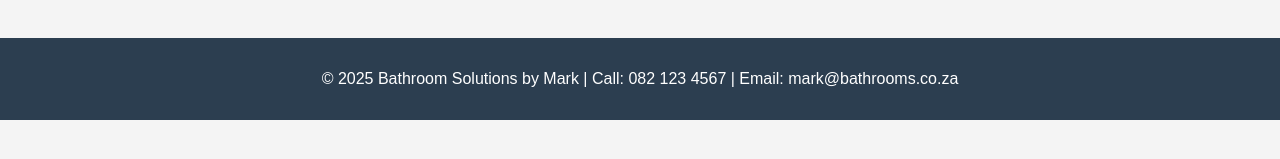
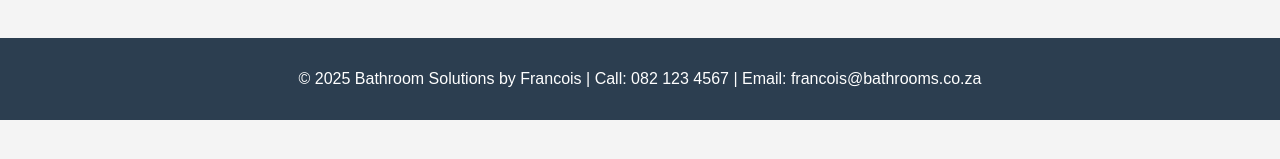
Before and after one commit to coetzer69/francois, a plain HTML site: page index.html in a window 1280 px wide. Shown: the part 565-724 px from the top of the page. Drawn offline with Linux system fonts and the light colour scheme.

Commit message:
Update index.html

```diff
--- a/index.html
+++ b/index.html
@@ -41,7 +41,7 @@
   </div>
 
   <footer>
-    <p>&copy; 2025 Bathroom Solutions by Mark | Call: 082 123 4567 | Email: mark@bathrooms.co.za</p>
+    <p>&copy; 2025 Bathroom Solutions by Francois | Call: 082 123 4567 | Email: francois@bathrooms.co.za</p>
   </footer>
 
 </body>
```
